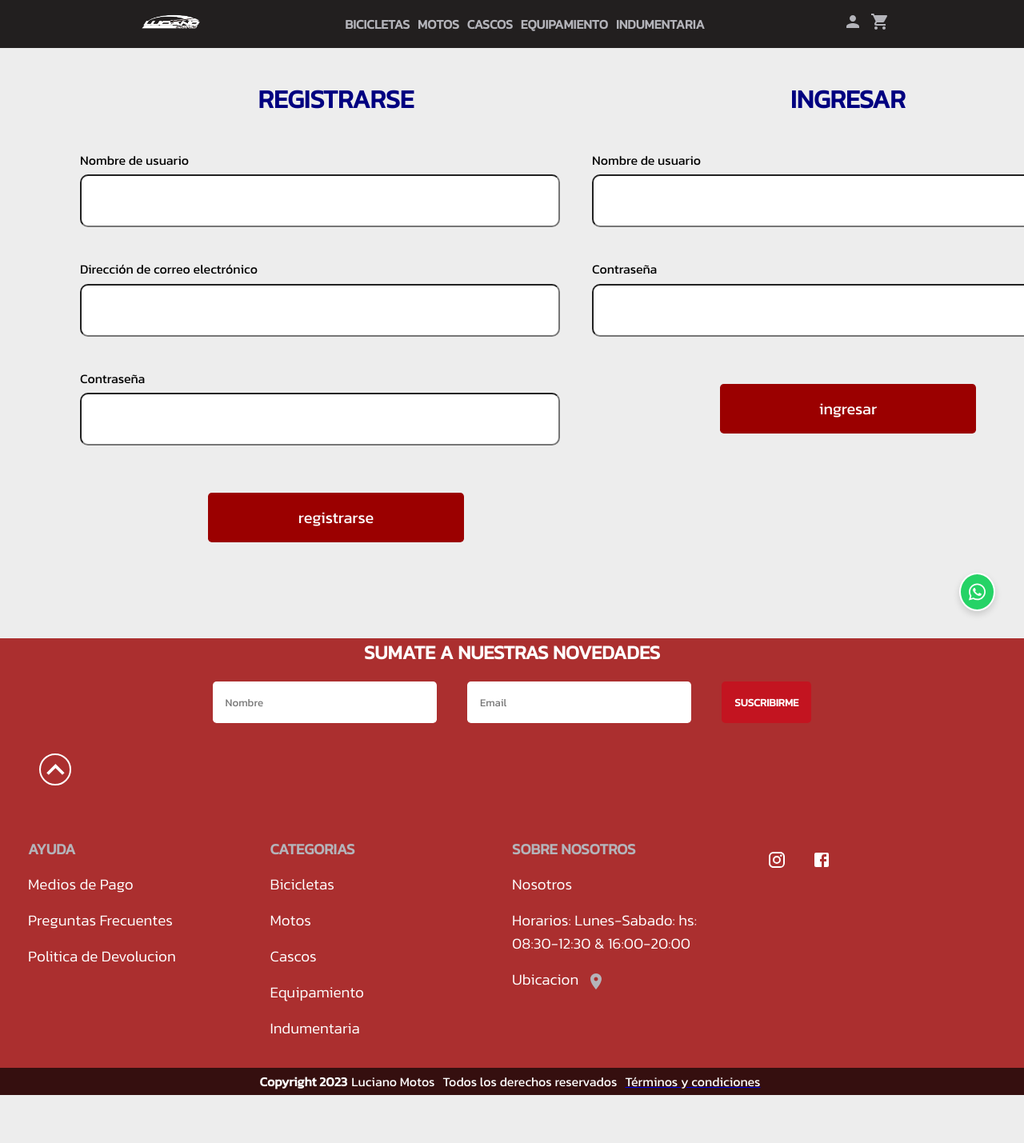
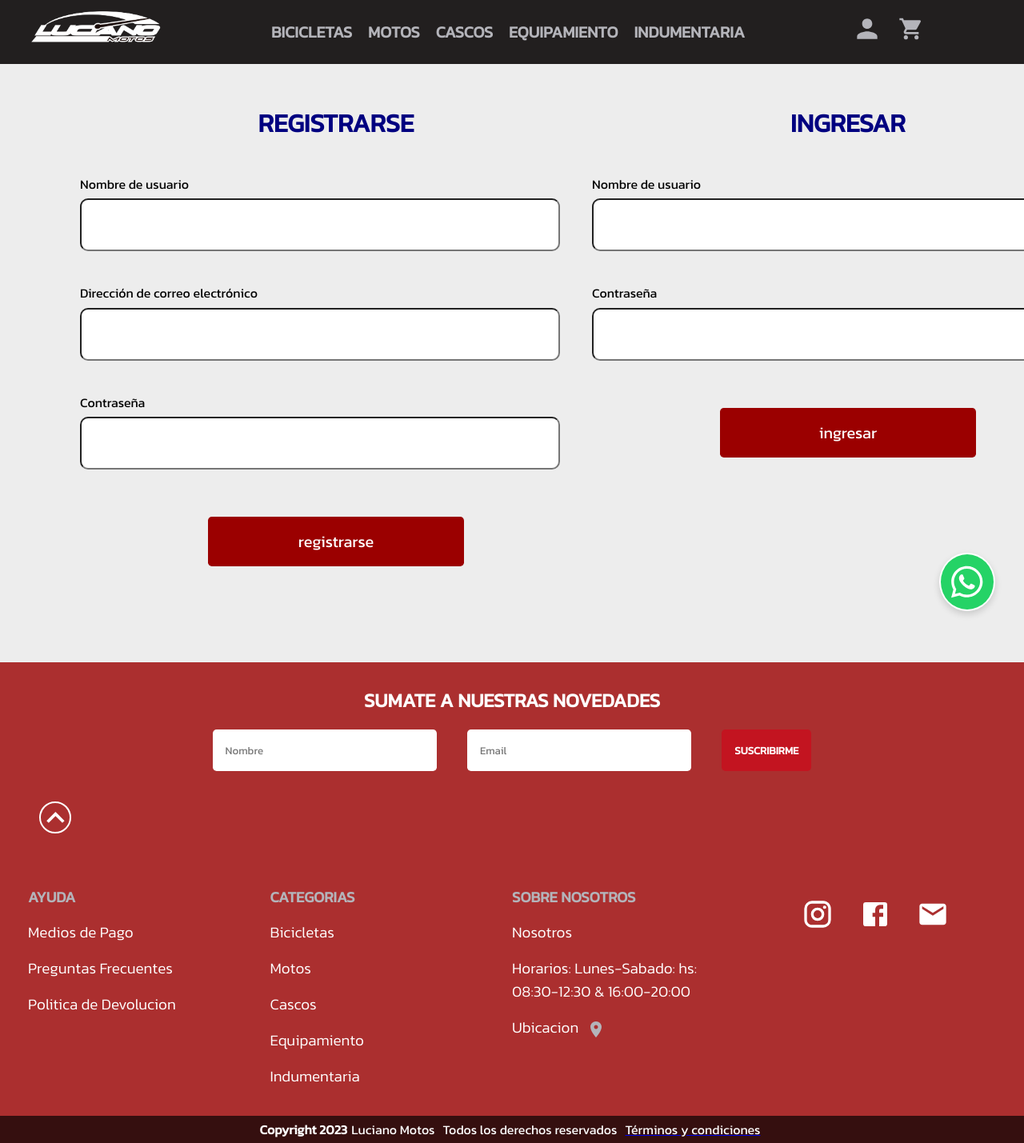
Before and after one commit to Benjarizzi/e-commerce-lm, a React (Create React App) app in the folder luciano-motos/: page /registro in a window 1280 px wide. Shown: the top 1429 px of the page at 80% size. Before the commit the page ends 1369 px from the top, so only its background shows below. Built offline with nearby package versions, Linux system fonts and the light colour scheme.

Commit message:
modificacion de navbar, footer, main

```diff
--- a/luciano-motos/src/Componentes/BotonWhatsapp/BotonWhatsapp.css
+++ b/luciano-motos/src/Componentes/BotonWhatsapp/BotonWhatsapp.css
@@ -3,7 +3,8 @@
     position: fixed;
     right: 20px;
     bottom: 20px;
-    padding: 10px;
+    padding: 12px;
+    width: 70px;
     background-color: #25d366;
     color: #fff;
     text-decoration: none;
@@ -13,4 +14,9 @@
     align-items: center;
     border-radius: 50%;
     border: 2px solid white;
+    font-size: 45px!important;
+    transition: 1s;
 }
+.whatsapp-button:hover{
+    background-color: #25d365d3;
+}
--- a/luciano-motos/src/Componentes/CartWidget/CartWidget.jsx
+++ b/luciano-motos/src/Componentes/CartWidget/CartWidget.jsx
@@ -3,7 +3,7 @@ import ShoppingCartIcon from '@mui/icons-material/ShoppingCart';
 const CartWidget = () => {
   return (
     <div>
-        <ShoppingCartIcon/>
+        <ShoppingCartIcon style={{fontSize:"32px"}}/>
     </div>
   )
 }
--- a/luciano-motos/src/Componentes/Footer/Footer.css
+++ b/luciano-motos/src/Componentes/Footer/Footer.css
@@ -12,6 +12,7 @@
 
 .contenedor-suscripcion{
     text-align: center;
+    padding-top: 30px;
 }
 .contenedor-suscripcion h2{
     color: white;
@@ -77,19 +78,15 @@
     text-align: start;
 }
 .links-redes{
-    padding-right: 5rem;
     display: flex;
+    justify-content: center;
+
 }
 .links-redes a{
     margin: 1rem;
     color: white;
 }
-.boton-whatsapp{
-    font-size: 40px;
-    color: rgb(11, 213, 0)!important;
 
-
-}
 .contenedor-ayuda{
  padding-top: 3rem;
  margin-top:30px ;
--- a/luciano-motos/src/Componentes/Footer/Footer.jsx
+++ b/luciano-motos/src/Componentes/Footer/Footer.jsx
@@ -10,7 +10,7 @@ import { FontAwesomeIcon } from '@fortawesome/react-fontawesome';
 import { faWhatsapp } from '@fortawesome/free-brands-svg-icons';
 import PlaceIcon from "@mui/icons-material/Place";
 import KeyboardArrowUpIcon from '@mui/icons-material/KeyboardArrowUp';
-import ReactTooltip from 'react-tooltip';
+import EmailIcon from '@mui/icons-material/Email';
 
 const Footer = () => {
 
@@ -78,10 +78,10 @@ const Footer = () => {
                         <Grid item xs={3}>
                             <Box>
                                 <Box className="links-redes" sx={{ alignItems: "center" }}>
-                                    <Link to="https://www.instagram.com/lucianomotos.cdg/"><InstagramIcon /></Link>
-                                    <Link to="https://www.facebook.com/pages/category/motorcycles/Luciano-Motos-CDG-470665053697008/"><FacebookIcon /></Link>
+                                    <Link to="https://www.instagram.com/lucianomotos.cdg/" ><InstagramIcon style={{fontSize:"40px"}} /></Link>
+                                    <Link to="https://www.facebook.com/pages/category/motorcycles/Luciano-Motos-CDG-470665053697008/"><FacebookIcon style={{fontSize:"40px"}} /></Link>
+                                    <Link to="*"><EmailIcon style={{fontSize:"40px"}} /></Link>
                                     <Link to="https://api.whatsapp.com/send?phone=123456789" className="whatsapp-button" style={{ fontSize: "24px" }} target="_blank"><FontAwesomeIcon icon={faWhatsapp} color="white" /></Link>
-
                                 </Box>
                             </Box>
                         </Grid>
--- a/luciano-motos/src/Componentes/Main/Main.css
+++ b/luciano-motos/src/Componentes/Main/Main.css
@@ -107,12 +107,15 @@
 
 .sumate-a-nosotros {
     width: 100%;
-    height: 200px;
+    height: max-content;
     background-color: rgba(26, 23, 23, 0.963);
     color: red;
     font-family: 'Kanit', sans-serif;
     text-transform: uppercase;
-    padding-top: 150px;
+    padding-top: 230px;
+    padding-bottom: 250px;
+    margin-top: 10px;
+    margin-bottom: 10px;
 }
 
 .sumate-items {
@@ -169,6 +172,7 @@
     animation: cambiar-color 3s linear infinite;
     text-decoration: underline;
     padding-top: 100px;
+    padding-bottom: 60px;
 
 }
 
@@ -224,15 +228,15 @@
     height: 100%;
     object-fit: cover;
     display: block;
-    opacity: 0.5;
+    opacity: 0.3;
     filter: grayscale(100%);
 }
 .p-bicicletas{
     position: absolute;
     text-transform: uppercase;
     font-size: 40px;
-    top: 30%!important;
-    left: 2%!important;
+    top: 40%!important;
+    left: 25%!important;
     color: rgb(255, 255, 255);
     font-weight: 600;
     opacity: 0.5;
@@ -243,14 +247,15 @@
     height: 100%;
     object-fit: cover;
     display: block;
-    opacity: 0.5;
+    opacity: 0.3;
     filter: grayscale(100%);
 }
 .p-motos{
     position: absolute;
     text-transform: uppercase;
     font-size: 40px;
-    left: 5%!important;
+    left: 35%!important;
+    top: 40%;
     color: rgb(255, 255, 255);
     font-weight: 600;
     opacity: 1;
@@ -261,14 +266,15 @@
     height: 100%;
     object-fit: cover;
     display: block;
-    opacity: 0.4;
+    opacity: 0.3;
     filter: grayscale(100%);
 }
 .p-cascos{
     position: absolute;
     text-transform: uppercase;
     font-size: 40px;
-    left: 50%!important;
+    left: 30%!important;
+    top: 40%;
     color: rgb(255, 255, 255);
     font-weight: 600;
     opacity: 1;
@@ -278,7 +284,7 @@
     height: 100%;
     object-fit: cover;
     display: block;
-    opacity: 0.4;
+    opacity: 0.3;
     filter: grayscale(100%);
 }
 .p-equip{
@@ -286,7 +292,7 @@
     text-transform: uppercase;
     font-size: 40px;
     left: 13%!important;
-    top: 28%!important;
+    top: 40%!important;
     color: rgb(255, 255, 255);
     font-weight: 600;
     opacity: 1;
@@ -296,7 +302,7 @@
     height: 100%;
     object-fit: cover;
     display: block;
-    opacity: 0.4;
+    opacity: 0.3;
     filter: grayscale(100%);
 }
 .p-indu{
@@ -304,7 +310,7 @@
     text-transform: uppercase;
     font-size: 40px;
     left: 15%!important;
-    top: 28%!important;
+    top: 40%!important;
     color: rgb(255, 255, 255);
     font-weight: 600;
     opacity: 1;
--- a/luciano-motos/src/Componentes/Main/Main.jsx
+++ b/luciano-motos/src/Componentes/Main/Main.jsx
@@ -12,6 +12,7 @@ import MotosCarousel from "../CarouselLanding/motos_carousel";
 import { useState } from "react";
 import MotoSearch from "../Search/motos/motor_search"
 import LibraryBooksIcon from '@mui/icons-material/LibraryBooks';
+import ArticleIcon from '@mui/icons-material/Article';
 
 const images = [];
 const motos_c = [{ "brand": "Honda", "model": "XR150", "year": "2022", "url": "https://http2.mlstatic.com/D_NQ_NP_934472-MLA53362059718_012023-W.webp" }];
@@ -32,7 +33,7 @@ const Main = () => {
   return (
 
     <Box className="landing_container">
-      <Box sx={{ width: "100%", height: "500px", margin: "0 auto" }}>
+      <Box sx={{ width: "100%", height: "500px", margin: "0 auto", marginTop:"80px" }}>
         <ImageCarousel images={images} />
       </Box>
       <Grid className="landing_navigate_container" container sx={{ justifyContent: "center" }}>
@@ -79,15 +80,15 @@ const Main = () => {
         </Grid>
       </Grid>
 
-      <div className="sumate-a-nosotros">
+      <div className="sumate-a-nosotros" style={{borderTop: "solid  10px #9b0000cc"}}>
 
-        <div className="sumate-contenedor-items">
+        <div className="sumate-contenedor-items" >
 
           <Box sx={{ alignItems: "center", display: "flex", justifyContent: "center", paddingTop: "45px" }}>
             <LibraryBooksIcon style={{ fontSize: "90px" }} />
           </Box>
           <div className="sumate-items" >
-            <div> <h2>Sumate a nuestra financiación con DNI</h2></div>
+            <div> <h2 style={{ fontSize:"40px" }}>Sumate a nuestra financiación con DNI</h2></div>
             <div><img src="https://upload.wikimedia.org/wikipedia/commons/thumb/b/b8/Banco_Santander_Logotipo.svg/238px-Banco_Santander_Logotipo.svg.png" alt="" /></div>
           </div>
           <Box sx={{ alignItems: "center", display: "flex", justifyContent: "center", paddingTop: "45px" }}>
@@ -101,6 +102,29 @@ const Main = () => {
         </div>
 
       </div>
+
+      <div className="sumate-a-nosotros">
+
+        <div className="sumate-contenedor-items">
+
+          <Box sx={{ alignItems: "center", display: "flex", justifyContent: "center", paddingTop: "45px" }}>
+          <ArticleIcon style={{ fontSize: "90px", color:"white" }} />
+          </Box>
+          <div className="sumate-items" >
+            <div> <h2 style={{ fontSize:"40px", color:"white" }}>Contamos con servicio de gestoría</h2></div>
+          </div>
+          <Box sx={{ alignItems: "center", display: "flex", justifyContent: "center", paddingTop: "45px" }}>
+            <ArticleIcon style={{ fontSize: "90px", color:"white" }} />
+          </Box>
+
+        </div>
+
+        <div className="boton">
+          <button style={{ color:"white" }}>saber mas</button>
+        </div>
+
+      </div>
+
       <div className="contenedor-mas-destacado">
         <div><h1 className="cambiar-color">Lo más destacado</h1></div>
 
--- a/luciano-motos/src/Componentes/Navbar/Navbar.css
+++ b/luciano-motos/src/Componentes/Navbar/Navbar.css
@@ -6,15 +6,26 @@
     top: 0px;
     display: flex;
     width: -webkit-fill-available;
-    height: 60px;
+    height: 80px;
     background-color: rgba(26, 23, 23, 0.963);
     z-index: 10000;
+    align-items: center;
 }
 
 .header_nav_container {
     display: flex;
     justify-content: space-evenly;
     width: 100%;
+    align-items: center;
+}
+.header_nav_container ul{
+    display: flex;
+    align-items: center;
+    font-size: 20px;
+}
+.header_nav_container li{
+    margin-left:5px ;
+    margin-right: 5px;
 }
 
 /*Logo*/
@@ -22,13 +33,18 @@
     display: flex;
     align-items: center;
     color: white;
-    justify-content: start;
-    background-image: url(http://localhost:3000/icons/luciano.png);
+    justify-content: end;
     width: 100px;
-    height: 60px;
+    height: 80px;
     background-size: contain;
-    background-position: center;
     background-repeat: no-repeat;
+
+}
+.brand_logo img{
+    width: 190px;
+    height: 140px;
+
+
 }
 /*Menu hamburguesa*/
 .hamburger_container {
@@ -64,7 +80,7 @@
 .nav {
     display: flex;
     padding-left: 0px;
-    height: -webkit-fill-available;
+
     margin: 0px;
     align-items: center;
     justify-content: center;
@@ -90,7 +106,8 @@
 
     .brand_logo {
         position: absolute;
-        left: 0px;
+        left: 100px;
+        top: 0;
     }
     .header_nav_container {
         justify-content: flex-end;
@@ -100,3 +117,15 @@
     }
 
 }
+@media screen and (max-width: 1024px) {
+
+    .brand_logo {
+        margin-left: 40px;
+        top: 0;
+    }
+}
+@media screen and (max-width: 877px){
+    .header_nav_container ul{
+        display: none;
+    }
+}
--- a/luciano-motos/src/Componentes/Navbar/Navbar.jsx
+++ b/luciano-motos/src/Componentes/Navbar/Navbar.jsx
@@ -27,7 +27,7 @@ const Navbar = () => {
 
                 <Grid item xs={6} md={3} sm={3} >
                     <Box className="brand_logo">
-
+                       <Link to="/" style={{alignItems:"center", display:"flex"}}><img src="http://localhost:3000/icons/luciano.png" alt="" /></Link>
                     </Box>
                 </Grid>
 
@@ -55,7 +55,7 @@ const Navbar = () => {
                 <Grid item xs={3} md={3} sm={3}  sx={{ display: "flex", alignItems: "center",justifyContent:"center"}}>
                     <Box>
                         <ul className="nav">
-                            <Link to="/registro"><li><PersonIcon/></li></Link>
+                            <Link to="/registro"><li><PersonIcon style={{fontSize:"38px"}}/></li></Link>
                             <Link to="/carrito"><li><CartWidget/></li></Link>
                         </ul>
                     </Box>
--- a/luciano-motos/src/Componentes/Register/Register.css
+++ b/luciano-motos/src/Componentes/Register/Register.css
@@ -8,7 +8,7 @@
 }
 
 .contenedor-registro {
-    padding-top: 90px;
+    padding-top: 130px!important;
     display: flex;
     justify-content: space-between;
     padding: 100px;
@@ -138,7 +138,7 @@
 @media screen and (max-width: 768px) {
 
     .contenedor-registro{
-        padding-top: 16%;
+        padding-top: 25%;
     }
 
     .registrarse input,
--- a/luciano-motos/src/Componentes/Ubicacion/Ubicacion.css
+++ b/luciano-motos/src/Componentes/Ubicacion/Ubicacion.css
@@ -1,43 +1,103 @@
-@import url('https://fonts.googleapis.com/css2? family= Kanit:wght@300 & display=swap');
+@import url('https://fonts.googleapis.com/css2?family=Kanit:wght@300&display=swap');
 
 .contenedor-ubicacion {
     margin-top: 60px;
     display: flex;
     font-family: 'Kanit', sans-serif;
-
+    padding: 3%;
 }
 
 .mapa {
     width: 100%;
-    height: 500px;
+    height: 100%;
 }
-.info-izquierda{
+
+.info-izquierda {
     text-align: center;
     display: block;
     align-self: center;
     background-color: #323f83;
-    height: 100%;
+    padding: 5%;
+}
 
+.info-izquierda h1 {
+    color: white;
+    font-size: 5vw;
 }
-.info-izquierda h1{
+
+.info-izquierda h3 {
     color: white;
-    font-size: 60px;
+    font-size: 2vw;
 }
-.info-izquierda h3{
-    color: white;
-    font-size: 25px;
-}
-.cont-iconos{
+
+.cont-iconos {
     display: flex;
     justify-content: center;
     align-items: center;
-    font-size: 2rem;
+    font-size: 4vw;
 }
-.icono1{
+
+.icono1 {
     color: white;
-    font-size: 3rem;
+    font-size: 6vw;
 }
-.otross{
-    height: 500px;
+
+.otross {
+    min-height: 500px;
     background-color: aqua;
 }
+
+/* Media queries para dispositivos móviles */
+@media screen and (max-width: 480px) {
+    .contenedor-ubicacion {
+        flex-direction: column;
+        padding: 1%;
+    }
+
+    .info-izquierda {
+        padding: 3%;
+    }
+
+    .info-izquierda h1 {
+        font-size: 24px;
+    }
+
+    .info-izquierda h3 {
+        font-size: 14px;
+    }
+
+    .cont-iconos {
+        font-size: 24px;
+    }
+
+    .icono1 {
+        font-size: 36px;
+    }
+
+    .mapa {
+        height: 300px;
+    }
+}
+
+/* Media queries para tabletas */
+@media screen and (min-width: 481px) and (max-width: 1024px) {
+    .info-izquierda h1 {
+        font-size: 40px;
+    }
+
+    .info-izquierda h3 {
+        font-size: 18px;
+    }
+
+    .cont-iconos {
+        font-size: 32px;
+    }
+
+    .icono1 {
+        font-size: 48px;
+    }
+
+    .mapa {
+        height: 400px;
+    }
+}
--- a/luciano-motos/src/Componentes/Ubicacion/Ubicacion.jsx
+++ b/luciano-motos/src/Componentes/Ubicacion/Ubicacion.jsx
@@ -18,7 +18,6 @@ const Ubicacion = () => {
           <h3 style={{ textDecoration: "underline" }}>Blvd. Balcarce 845</h3>
           <div className="cont-iconos">
             <PlaceIcon  sx={{fontSize:"100px", color:"red"}} />
-            <EastIcon sx={{fontSize:"60px", color:"white"}} />
           </div>
         </Grid>
 
@@ -30,9 +29,7 @@ const Ubicacion = () => {
       </Grid>
 
     </div>
-    <div className="otross">
-      <h1>lorem</h1>
-    </div>
+
     </div>
 
 
```
